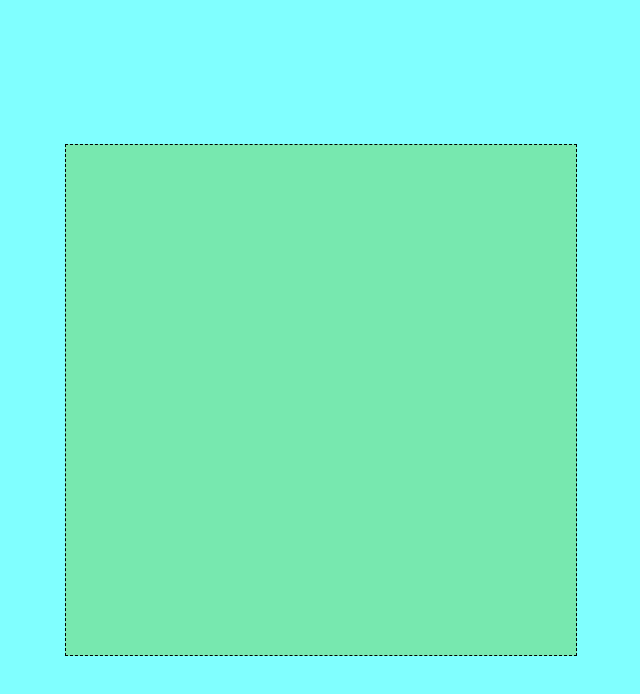
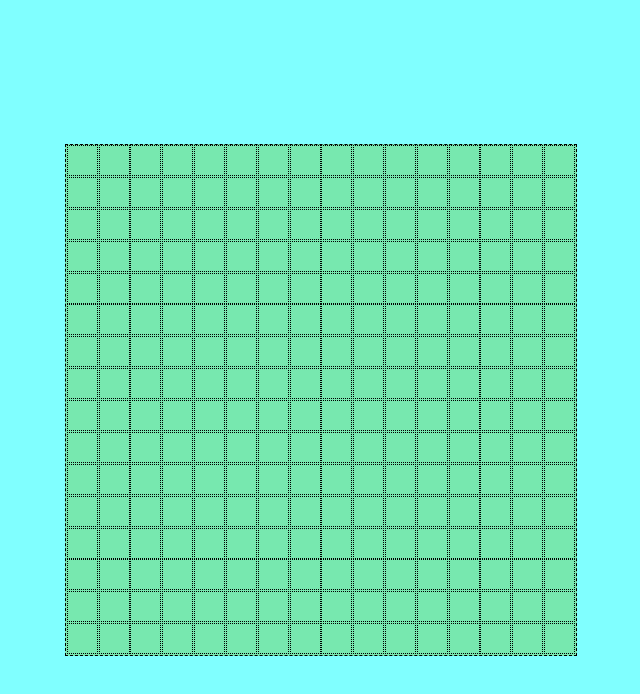
Before and after one commit to Success1308/The-Odin-Project, a plain HTML site: page etch-a-sketch/index.html in a window 1280 px wide. Shown: the whole page, without its empty margins (319-959 px from the left). Drawn offline with Linux system fonts and the light colour scheme.

Commit message:
design reaady

```diff
--- a/etch-a-sketch/script.js
+++ b/etch-a-sketch/script.js
@@ -0,0 +1,10 @@
+
+document.addEventListener("DOMContentLoaded" , () => {
+	const container = document.querySelector(".container");
+
+	for(let i = 0; i < 16 * 16 ; i++){
+		const square = document.createElement("div");
+		square.classList.add("square");
+		container.appendChild(square);
+	}
+});
--- a/etch-a-sketch/style.css
+++ b/etch-a-sketch/style.css
@@ -17,17 +17,22 @@ body {
 .container{
 	display: flex;
 	flex-wrap: wrap;
-	justify-content: center;
-	align-items: center;
+	justify-content: space-evenly;
+	align-items: space-evenly;
 	width: 512px;
 	height: 512px;
+	padding: 0;
 	border: 1px dashed black;
 	background-color: rgba(109, 208, 94, 0.498);
 }
 
 .square{
-	width: 32px;
-	height: 32px;
-	border: 1px solid black;
+	width: 31px;
+	height: 31px;
+	border: 1px dotted black;
 	box-sizing: border-box;
 }
+
+.square:hover {
+    background-color: rgba(109, 208, 94, 0.75);
+}
```
